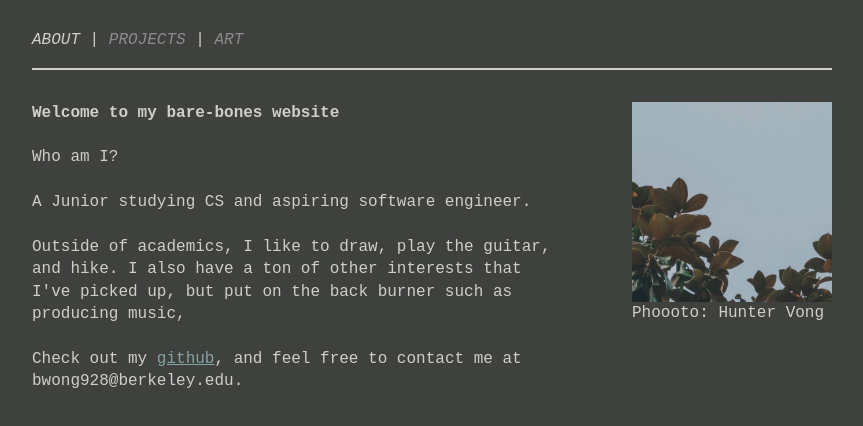
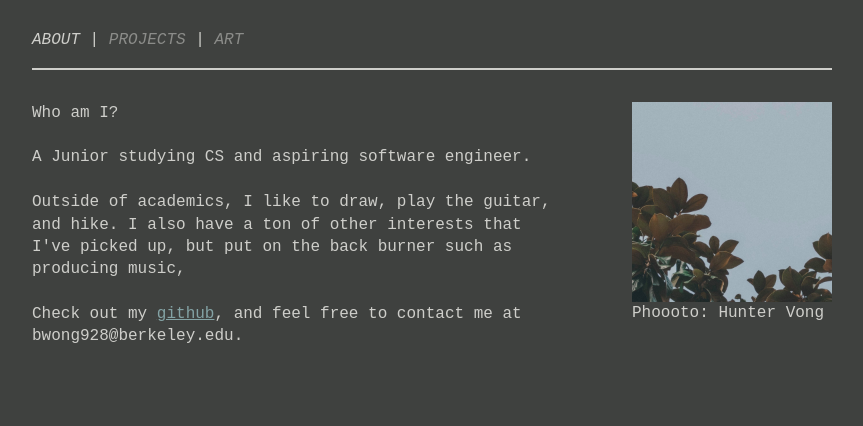
Before and after one commit to brandogn/brandogn.com, a plain HTML site: page index.html in a window 1280 px wide. Shown: the part 132-558 px from the top of the page, without its empty margins (208-1071 px from the left). Drawn offline with Linux system fonts and the light colour scheme.

Commit message:
Commit directly to the  main  branch

```diff
--- a/index.html
+++ b/index.html
@@ -27,8 +27,6 @@
       <article data-status="inactive" data-title="about">
         <div class="horz">
           <div style="width: 65%">
-            <h6>Welcome to my bare-bones website</h6>
-            <br>
             <p>Who am I?</p>
             <br>
             <p>A Junior studying CS and aspiring software engineer.</p>
```
